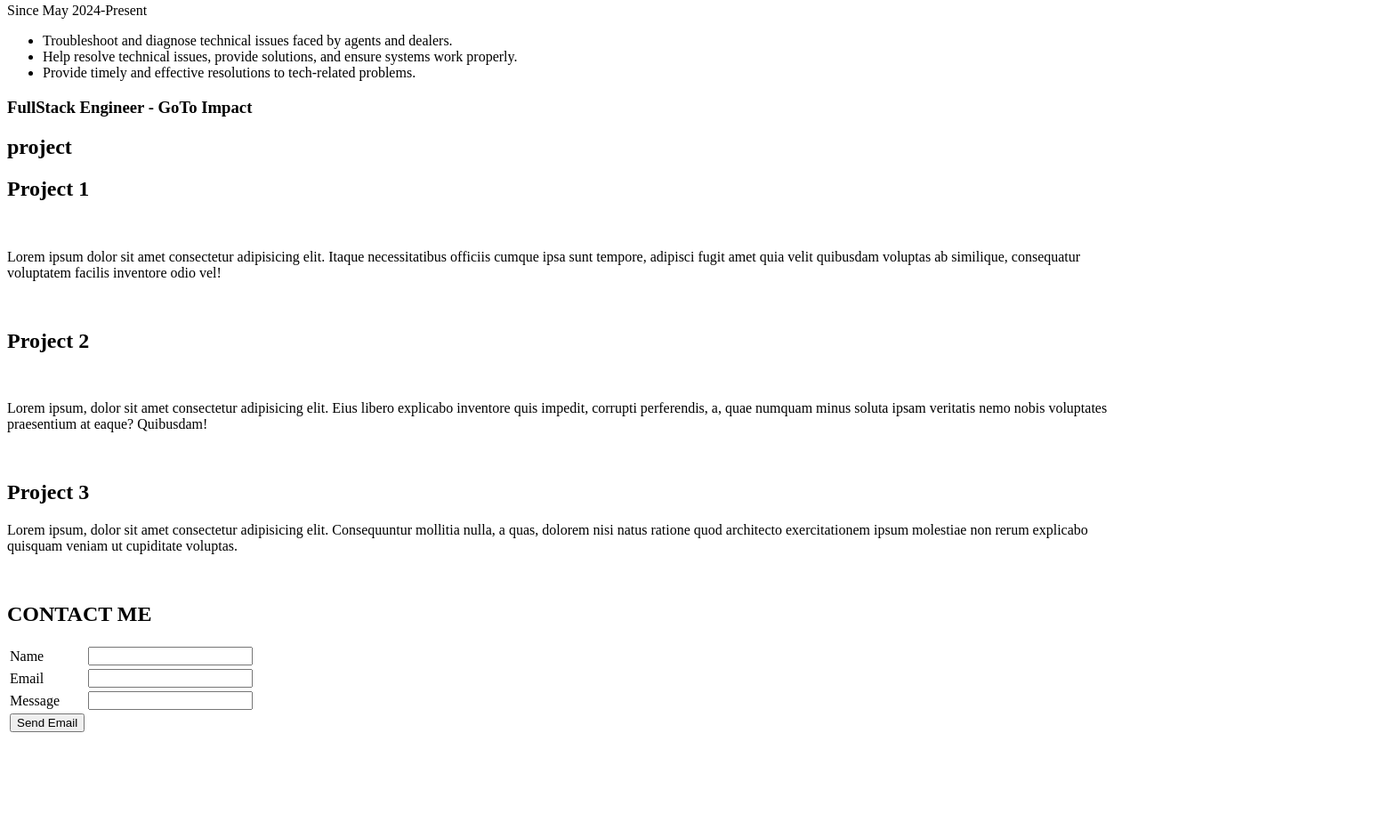
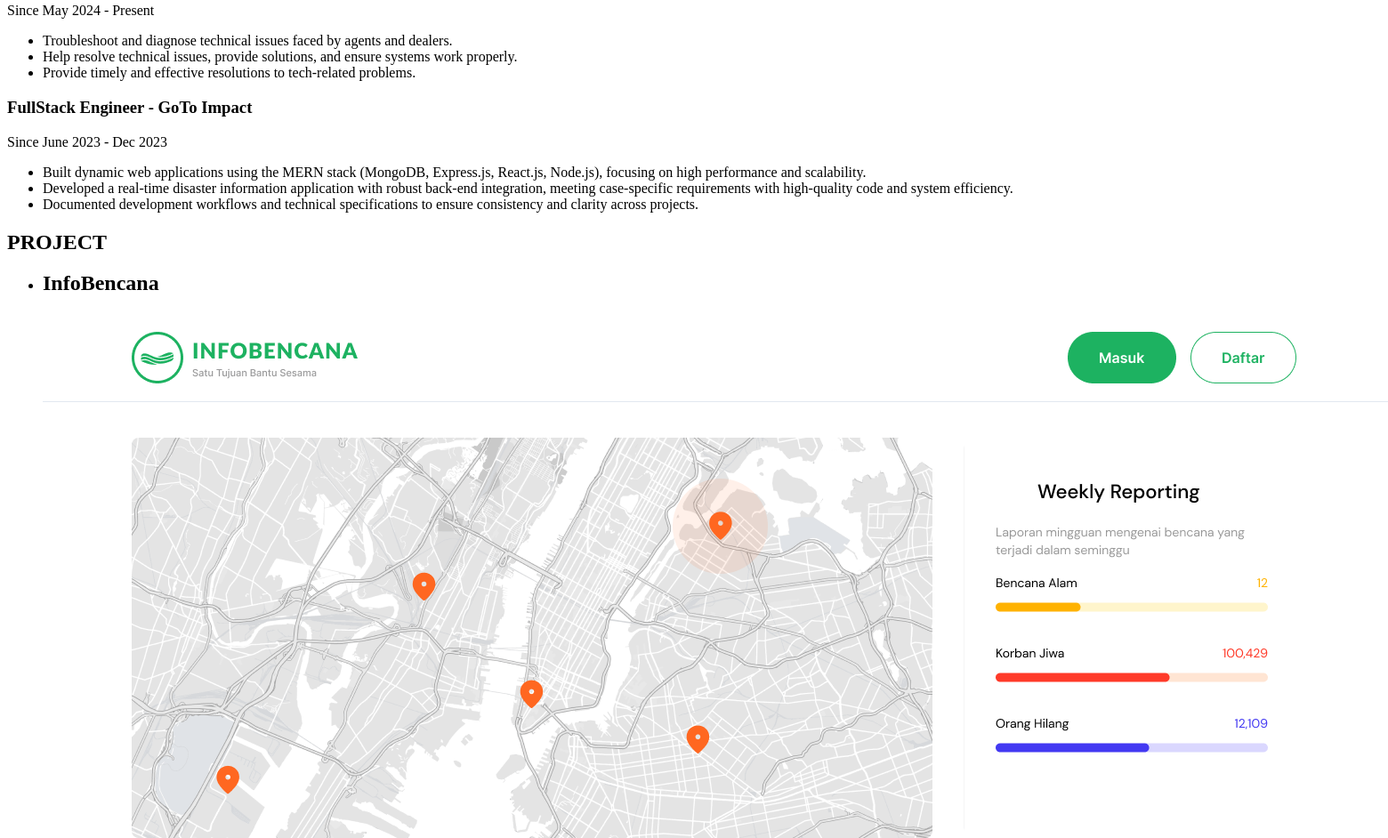
Before and after one commit to revou-fsse-feb25/milestone-1-IndraNurfa, a plain HTML site: page index.html in a window 1280 px wide. Shown: the part 362-1304 px from the top of the page at 89% size, 1560 px wide, since content can reach past the window. Before the commit the page ends 1196 px from the top, so only its background shows below. Drawn offline with Linux system fonts and the light colour scheme.

Commit message:
add project

```diff
--- a/index.html
+++ b/index.html
@@ -19,7 +19,7 @@
     <main>
         <section class="home" id="home">
             <h1>Ahmad Indra Nurfauzi</h1>
-            <caption>Software Engineer</caption>
+            <caption>Software Engineer | Full Stack Engineer</caption>
             <!-- <img src="" alt="" srcset=""> -->
         </section>
 
@@ -32,7 +32,7 @@
             <h2>EXPERIENCE</h2>
 
             <h3>Technical Support Engineer - Moladin</h3>
-            <p>Since <time datetime="2024-05">May 2024</time>-Present</p>
+            <p>Since <time datetime="2024-05">May 2024</time> - <time>Present</time></p>
             <ul>
                 <li>Troubleshoot and diagnose technical issues faced by agents and dealers.</li>
                 <li>Help resolve technical issues, provide solutions, and ensure systems work properly.</li>
@@ -40,66 +40,93 @@
             </ul>
 
             <h3>FullStack Engineer - GoTo Impact</h3>
+            <p>Since <time datetime="2023-05">June 2023</time> - <time datetime="2023-12">Dec 2023</time></p>
+            <ul>
+                <li>Built dynamic web applications using the MERN stack (MongoDB, Express.js, React.js, Node.js),
+                    focusing on high performance and scalability.
+                <li>Developed a real-time disaster information application with robust back-end integration, meeting
+                    case-specific requirements with high-quality code and system efficiency.</li>
+                <li>Documented development workflows and technical specifications to ensure consistency and clarity
+                    across projects.</li>
+            </ul>
         </section>
 
         <section class="my-project" id="my-project">
-            <h1>project</h1>
+            <h1>PROJECT</h1>
+            <ul>
+                <li>
                     <article>
                         <h2>
-                    Project 1
+                            InfoBencana
                         </h2>
-                <img src="" alt="">
-                <p>Lorem ipsum dolor sit amet consectetur adipisicing elit. Itaque necessitatibus officiis cumque ipsa
-                    sunt tempore, adipisci fugit amet quia velit quibusdam voluptas ab similique, consequatur voluptatem
-                    facilis inventore odio vel!</p>
-                <img src="" alt="">
-                <img src="" alt="">
+                        <img src="assets/project/infobencana.png" alt="infobencana">
+                        <p>InfoBencana is a platform aimed at providing accurate, timely, and integrated natural
+                            disaster
+                            information. This platform serves as a solution to the issues often faced by the Indonesian
+                            public,
+                            such as the lack of access to accurate and timely information during disasters.
+                            Infobencana addresses this problem by efficiently integrating, processing, and disseminating
+                            relevant and credible natural disaster data. Our goal is to ensure that the public always
+                            receives
+                            the latest information they need at the right time.</p>
+                        <p><a href="https://github.com/infobencana">Github</a></p>
+                        <img src="assets/logo/MERN-logo.png" alt="mern-stack">
                     </article>
-
+                </li>
+                <li>
                     <article>
                         <h2>
                             Project 2
                         </h2>
                         <img src="" alt="">
-                <p>Lorem ipsum, dolor sit amet consectetur adipisicing elit. Eius libero explicabo inventore quis
-                    impedit, corrupti perferendis, a, quae numquam minus soluta ipsam veritatis nemo nobis voluptates
+                        <p>Lorem ipsum, dolor sit amet consectetur adipisicing elit. Eius libero explicabo inventore
+                            quis
+                            impedit, corrupti perferendis, a, quae numquam minus soluta ipsam veritatis nemo nobis
+                            voluptates
                             praesentium at eaque? Quibusdam!</p>
                         <img src="" alt="">
                         <img src="" alt="">
                     </article>
-
+                </li>
+                <li>
                     <article>
                         <h2>
                             Project 3
                         </h2>
-                <p>Lorem ipsum, dolor sit amet consectetur adipisicing elit. Consequuntur mollitia nulla, a quas,
-                    dolorem nisi natus ratione quod architecto exercitationem ipsum molestiae non rerum explicabo
-                    quisquam veniam ut cupiditate voluptas.</p>
+                        <img src="" alt="">
+                        <p>Lorem ipsum, dolor sit amet consectetur adipisicing elit. Eius libero explicabo inventore
+                            quis
+                            impedit, corrupti perferendis, a, quae numquam minus soluta ipsam veritatis nemo nobis
+                            voluptates
+                            praesentium at eaque? Quibusdam!</p>
                         <img src="" alt="">
                         <img src="" alt="">
                     </article>
-        </section>
+                </li>
+            </ul>
 
             <section class="contact-me" id="contact-me">
-            <h1>CONTACT ME</h1>
                 <form action="mailto:test@example.com" method="post" enctype="text/plain">
+                    <fieldset>
+                        <legend>Contact Me</legend>
                         <table>
                             <tr>
-                        <td><label for="email">Name</label></td>
-                        <td><input type="text" name="" id=""></td>
+                                <td><label for="name">Name</label></td>
+                                <td><input type="text" name="name" id="name"></td>
                             </tr>
                             <tr>
-                        <td><label for="">Email</label></td>
-                        <td><input type="email" name="" id=""></td>
+                                <td><label for="email">Email</label></td>
+                                <td><input type="email" name="email" id="email"></td>
                             </tr>
                             <tr>
-                        <td><label for="">Message</label></td>
-                        <td><input type="text" name="" id=""></td>
+                                <td><label for="message">Message</label></td>
+                                <td><input type="text" name="message" id="message"></td>
                             </tr>
                             <tr>
                                 <td><button type="submit">Send Email</button></td>
                             </tr>
                         </table>
+                    </fieldset>
                 </form>
             </section>
 
```
Also changed, not shown: assets/logo/MERN-logo.png (added), assets/project/infobencana.png (added). Lines whose indentation alone changed are shown as unchanged.
